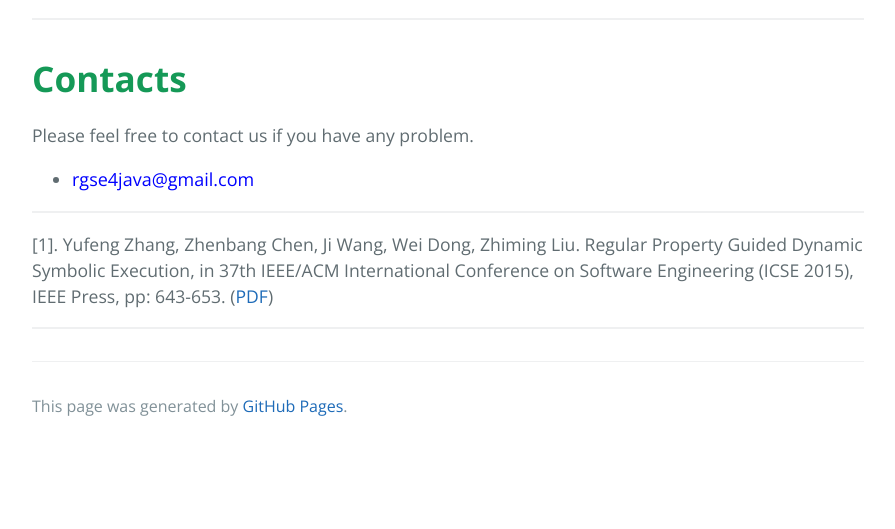
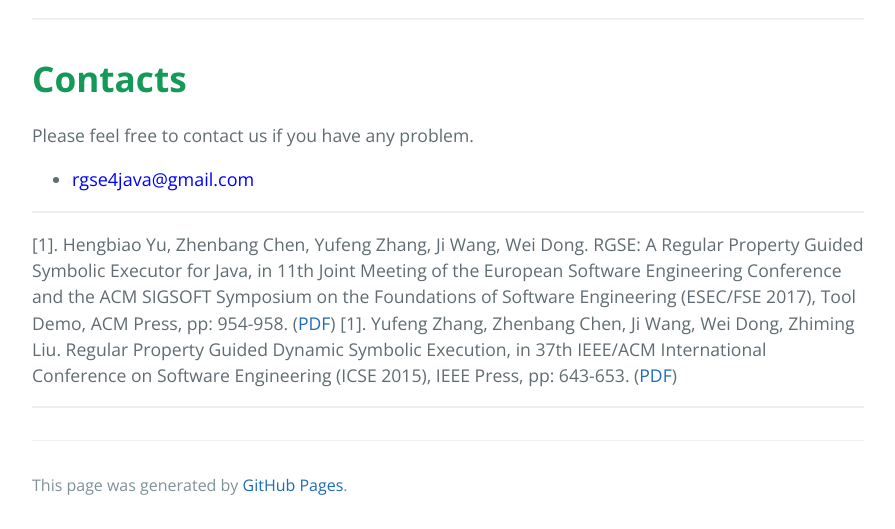
Before and after one commit to jrgse/jrgse.github.io, a Jekyll site: the page built from index.md, in a window 1280 px wide and 900 px high, scrolled down 1525 px, cut to the strip 371-900 px from the top of the window. Shown: the whole strip, without its empty margins (192-1087 px from the left). Built offline with Jekyll 4.4.1, drawn with Linux system fonts in a browser that asks for light colours; before the commit the page ends 2346 px from its top, so only the background shows below that; some of the changed text lies outside the part shown.

Commit message:
Update index.md

```diff
--- a/index.md
+++ b/index.md
@@ -6,7 +6,7 @@ layout: default
 
 Regular properties are widely used in software analysis and verification. It is challenging to effectively check a regular property of a program. **RGSE** is a regular property guided dynamic symbolic execution (DSE) engine, for finding a Java program path satisfying a regular property as soon as possible. The key idea is to evaluate the candidate branches based on the history and future information, and explore the branches along which the paths are more likely to satisfy the property in priority.
 
-The technique implemented by **RGSE** was presented in [[1]](#jump).
+**RGSE** is presented in [[1]](#jump). The technique implemented by **RGSE** was presented in [[2]](#jump).
 
 * * *
 
@@ -50,7 +50,7 @@ Please feel free to contact us if you have any problem.
 *   <font color="#0000FF" size="4">rgse4java@gmail.com</font>
 
 * * *
-
+<span id="jump">[1]</span>. Hengbiao Yu, Zhenbang Chen, Yufeng Zhang, Ji Wang, Wei Dong. RGSE: A Regular Property Guided Symbolic Executor for Java, in 11th Joint Meeting of the European Software Engineering Conference and the ACM SIGSOFT Symposium on the Foundations of Software Engineering (ESEC/FSE 2017), Tool Demo, ACM Press, pp: 954-958. ([PDF](http://zbchen.github.io/Papers_files/fse2017demo.pdf))
 <span id="jump">[1]</span>. Yufeng Zhang, Zhenbang Chen, Ji Wang, Wei Dong, Zhiming Liu. Regular Property Guided Dynamic Symbolic Execution, in 37th IEEE/ACM International Conference on Software Engineering (ICSE 2015), IEEE Press, pp: 643-653. ([PDF](http://zbchen.github.io/Papers_files/icse2015.pdf))
 
 * * *
```
